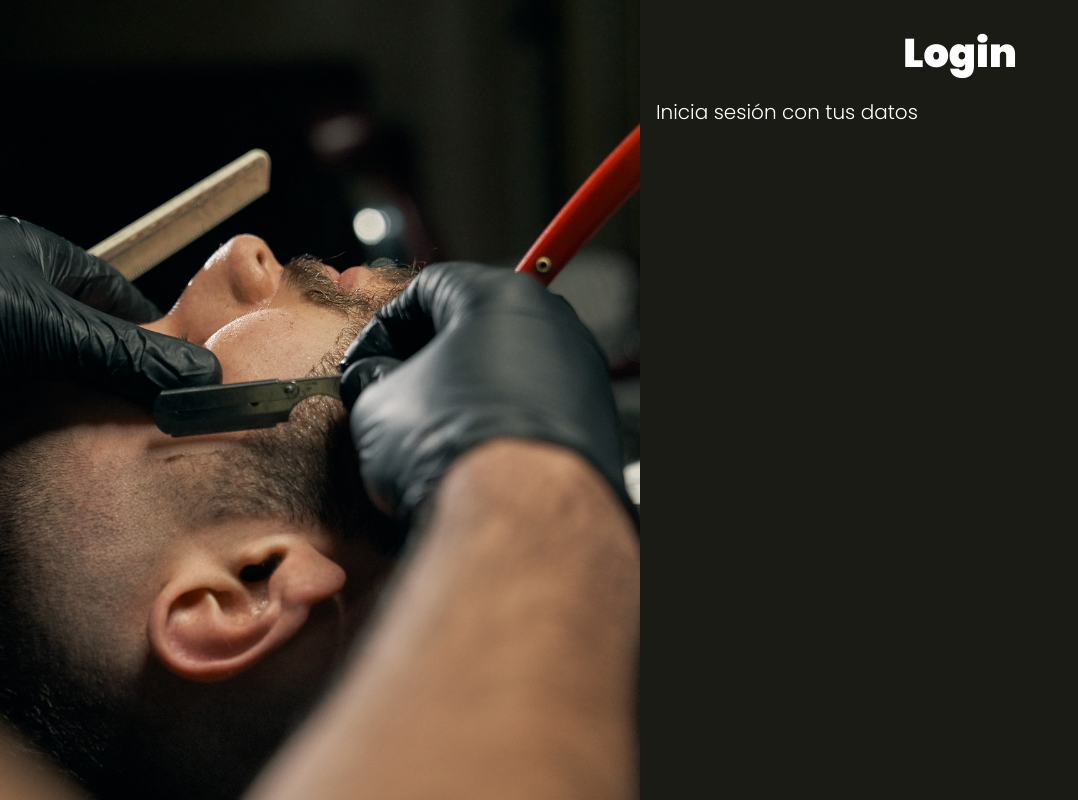
After one commit to David407407/AppSalon_MVC-VS, a PHP site: template views/auth/login.php in a window 1280 px wide. The commit adds this page. Shown: the whole page, without its empty margins (0-1078 px from the left). Run offline with PHP 8.4, Linux system fonts and the light colour scheme; the template is opened without the code that fills it, so the values that code supplies are empty.

Commit message:
Tercer Commit

```diff
--- a/controllers/LoginController.php
+++ b/controllers/LoginController.php
@@ -1,10 +1,11 @@
 <?php
 
 namespace Controllers;
+use MVC\Router;
 
 class LoginController {
-    public static function login() {
-        echo "Desde Login";
+    public static function login(Router $router) {
+        $router->render('auth/login'); // Método render esta creado en el router, toma diversos datos en forma de arreglo, el primer dato es el del archivo que va a renderizar, no hace falta ponerle la extensión y ya esta apuntando a la carpeta de views automaticamente
     }
     public static function logout() {
         echo "Desde Logout";
--- a/src/scss/app.scss
+++ b/src/scss/app.scss
@@ -1 +1,2 @@
 @use 'base';
+@use 'layout';
--- /dev/null
+++ b/src/scss/layout/_index.scss
@@ -0,0 +1 @@
+@forward 'ui';
--- /dev/null
+++ b/src/scss/layout/_ui.scss
@@ -0,0 +1,26 @@
+@use 'base/mixins' as m;
+@use 'base/variables' as v;
+
+.contenedor-app {
+    @include m.tablet {
+        display: grid;
+        grid-template-columns: repeat(2, 1fr);
+        min-height: 100vh;
+    }
+
+    .imagen {
+        height: 20rem;
+        background-image: url(../img/1.jpg); // La mandamos llamar desde la posición del app.scss
+        background-size: cover; // Hace que cubra todo el espacio la imagen
+        background-position: center center; // La coloca exactamente en el medio
+        @include m.tablet {
+            height: auto;
+        }
+    }
+
+    .app {
+        width: 95%;
+        margin: 0 auto;
+        padding: 3rem 0;
+    }
+}
--- /dev/null
+++ b/views/auth/login.php
@@ -0,0 +1,2 @@
+<h1 class="nombre-pagina" >Login</h1>
+<p class="descripción-pagina" >Inicia sesión con tus datos</p>
--- a/views/layout.php
+++ b/views/layout.php
@@ -9,8 +9,13 @@
 </head>
 <body>
 
-    <h1>Hola Mundo!</h1>
-    <!-- <?php echo $contenido; ?> -->
+    <!-- Esta es la página principal, lo que hace es traerse del router la dirección de la página junto al método e ir trayendo el contenido del archivo php que definimos -->
+    <div class="contenedor-app">
+        <div class="imagen"></div>
+        <div class="app">
+            <?php echo $contenido; ?>
+        </div>
+    </div>
 
 </body>
 </html>
```
Also changed, not shown: public/build/css/app.css, src/img/1.jpg (added), 3 other files.
